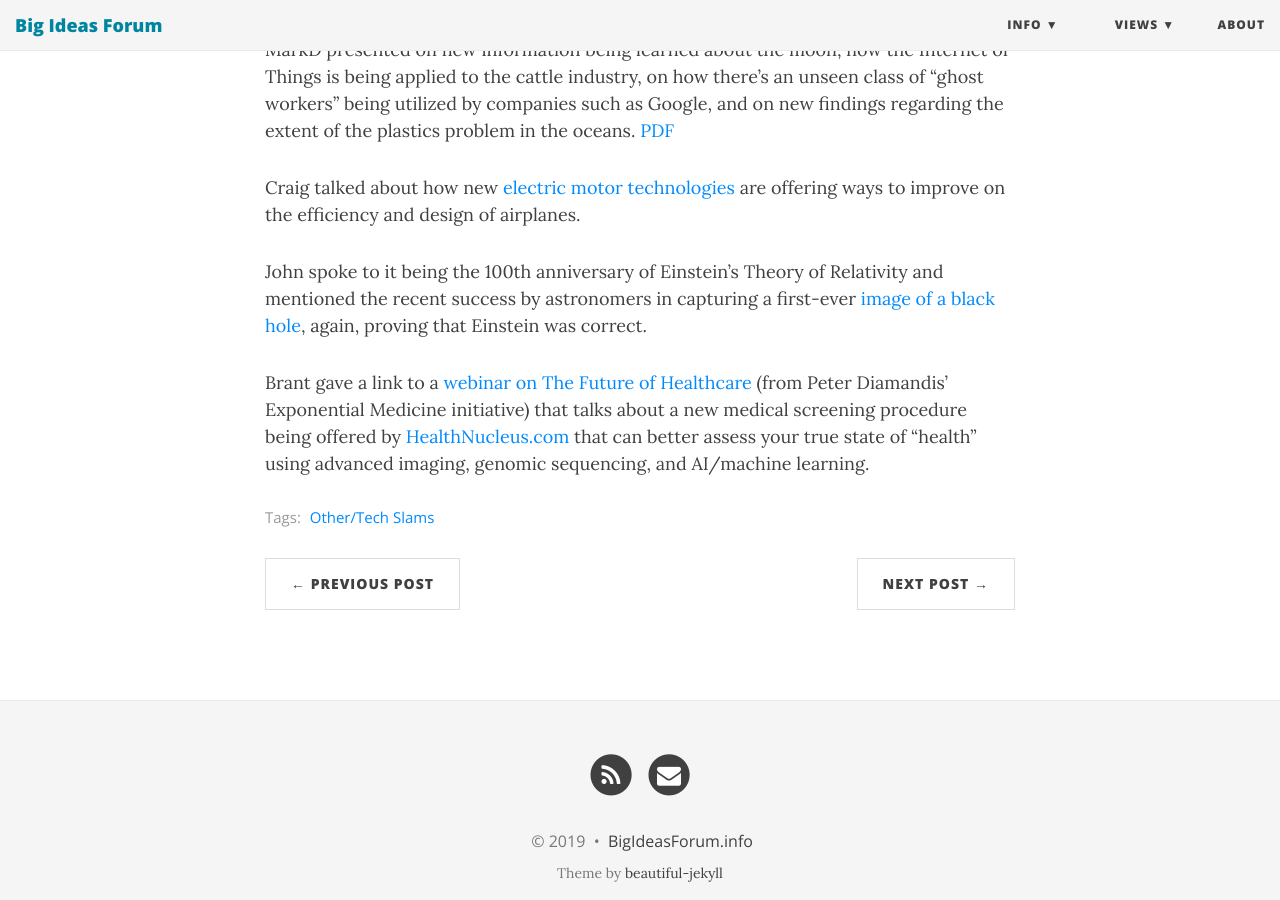
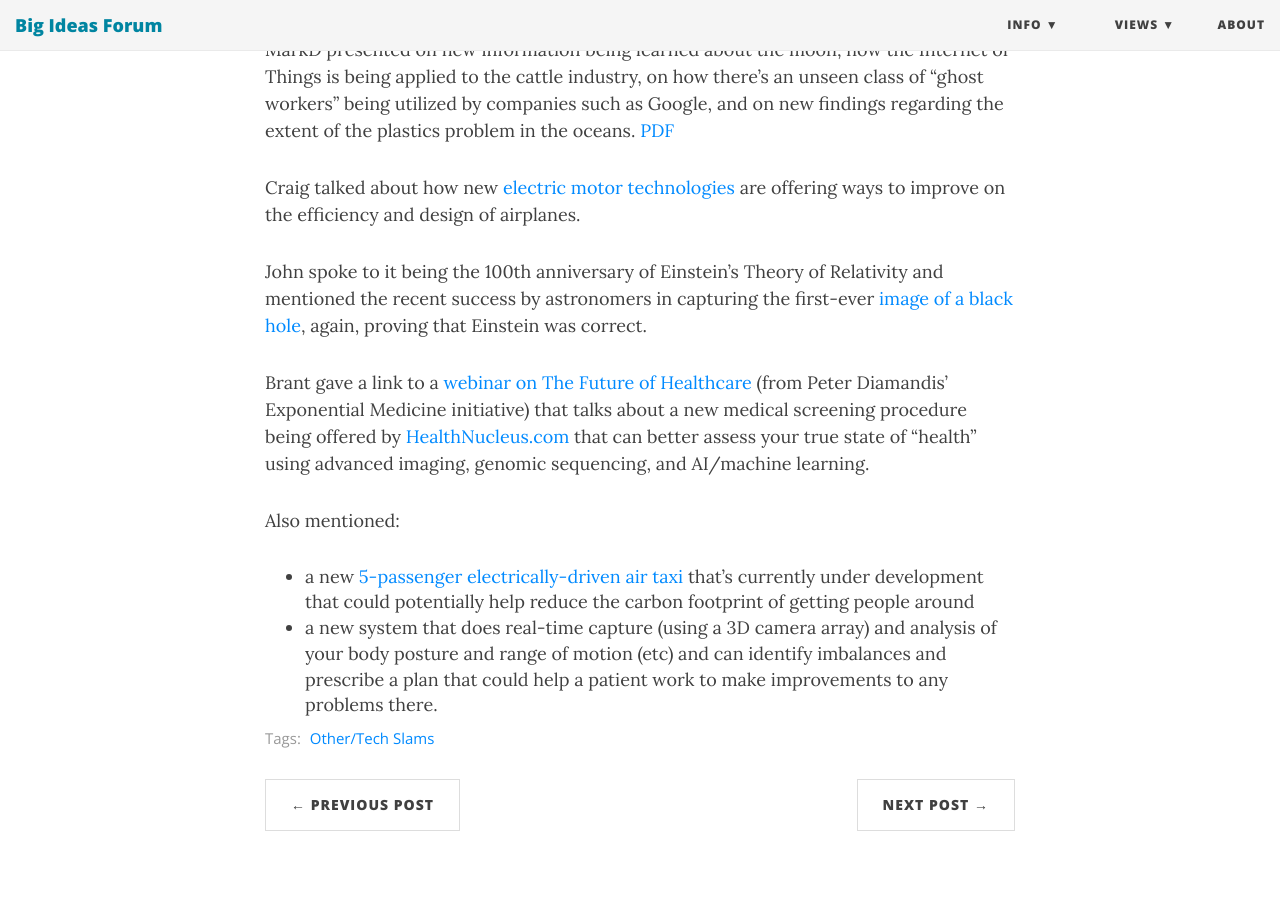
Before and after one commit to BigIdeasForum/bigideasforum.github.io, a Jekyll site: the page built from _posts/2019/2019-05-16-tech-slam8.md, in a window 1280 px wide and 900 px high, scrolled down 1034 px. Built offline with Jekyll 4.4.1, drawn with Linux system fonts in a browser that asks for light colours; nearby versions of some CDN libraries.

Commit message:
update followup

```diff
--- a/_posts/2019/2019-05-16-tech-slam8.md
+++ b/_posts/2019/2019-05-16-tech-slam8.md
@@ -21,7 +21,12 @@
 
 Craig talked about how new [electric motor technologies](/assets/present/2019/2019-05-16/craig.pdf) are offering ways to improve on the efficiency and design of airplanes.
 
-John spoke to it being the 100th anniversary of Einstein's Theory of Relativity and mentioned the recent success by astronomers in capturing a first-ever [image of a black hole](https://www.jpl.nasa.gov/edu/news/2019/4/19/how-scientists-captured-the-first-image-of-a-black-hole/), again, proving that Einstein was correct.
+John spoke to it being the 100th anniversary of Einstein's Theory of Relativity and mentioned the recent success by astronomers in capturing the first-ever [image of a black hole](https://www.jpl.nasa.gov/edu/news/2019/4/19/how-scientists-captured-the-first-image-of-a-black-hole/), again, proving that Einstein was correct.
 
 Brant gave a link to a [webinar on The Future of Healthcare](https://www.a360.digital/david-karow-post-webinar-sample-content)
  (from Peter Diamandis' Exponential Medicine initiative) that talks about a new medical screening procedure being offered by [HealthNucleus.com](https://www.healthnucleus.com) that can better assess your true state of "health" using advanced imaging, genomic sequencing, and AI/machine learning.
+
+ Also mentioned:
+
+* a new [5-passenger electrically-driven air taxi](https://www.theverge.com/2019/5/16/18625088/lilium-jet-test-flight-electric-aircraft-flying-car) that's currently under development that could potentially help reduce the carbon footprint of getting people around
+* a new system that does real-time capture (using a 3D camera array) and analysis of your body posture and range of motion (etc) and can identify imbalances and prescribe a plan that could help a patient work to make improvements to any problems there.
```
